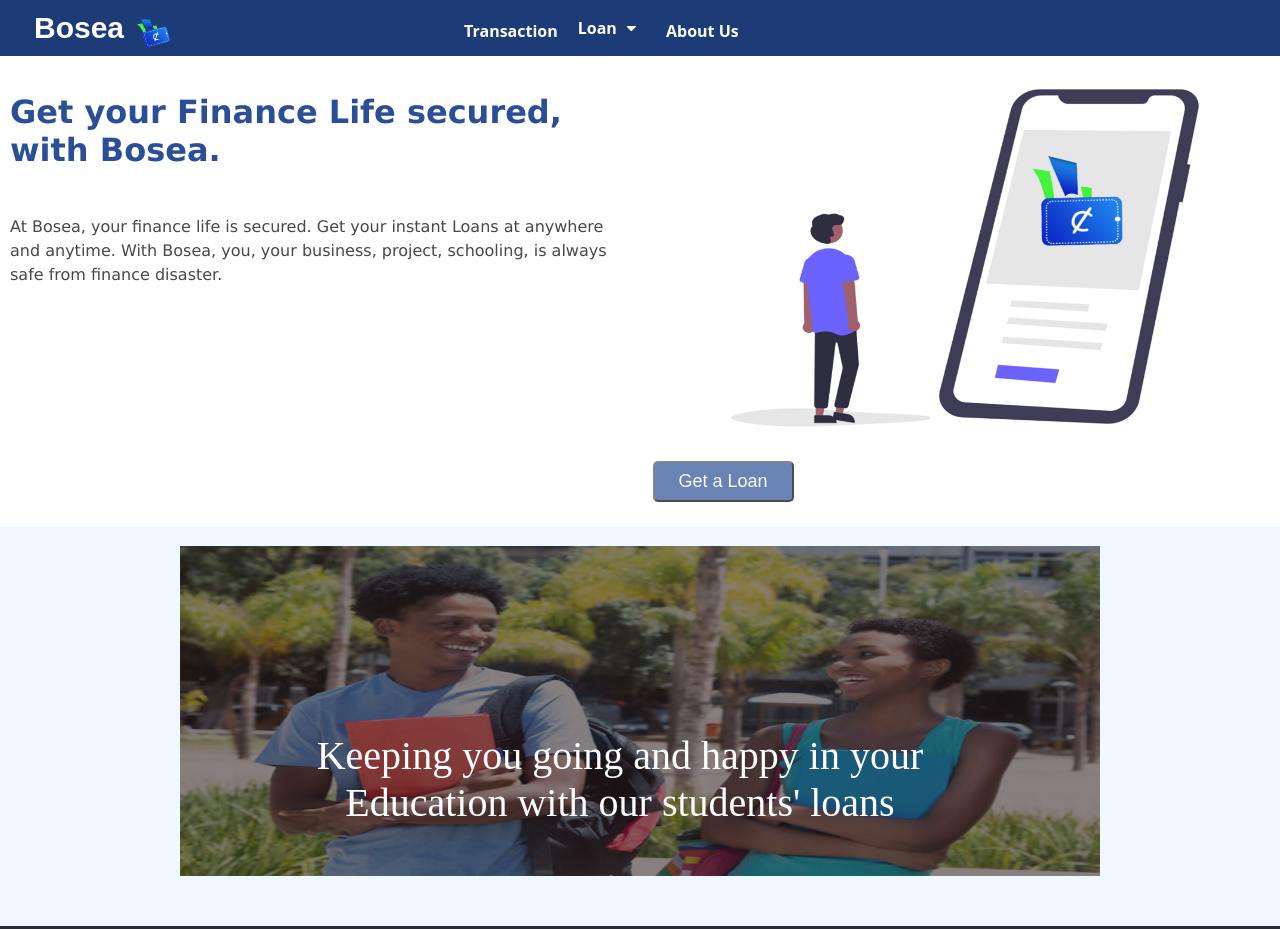
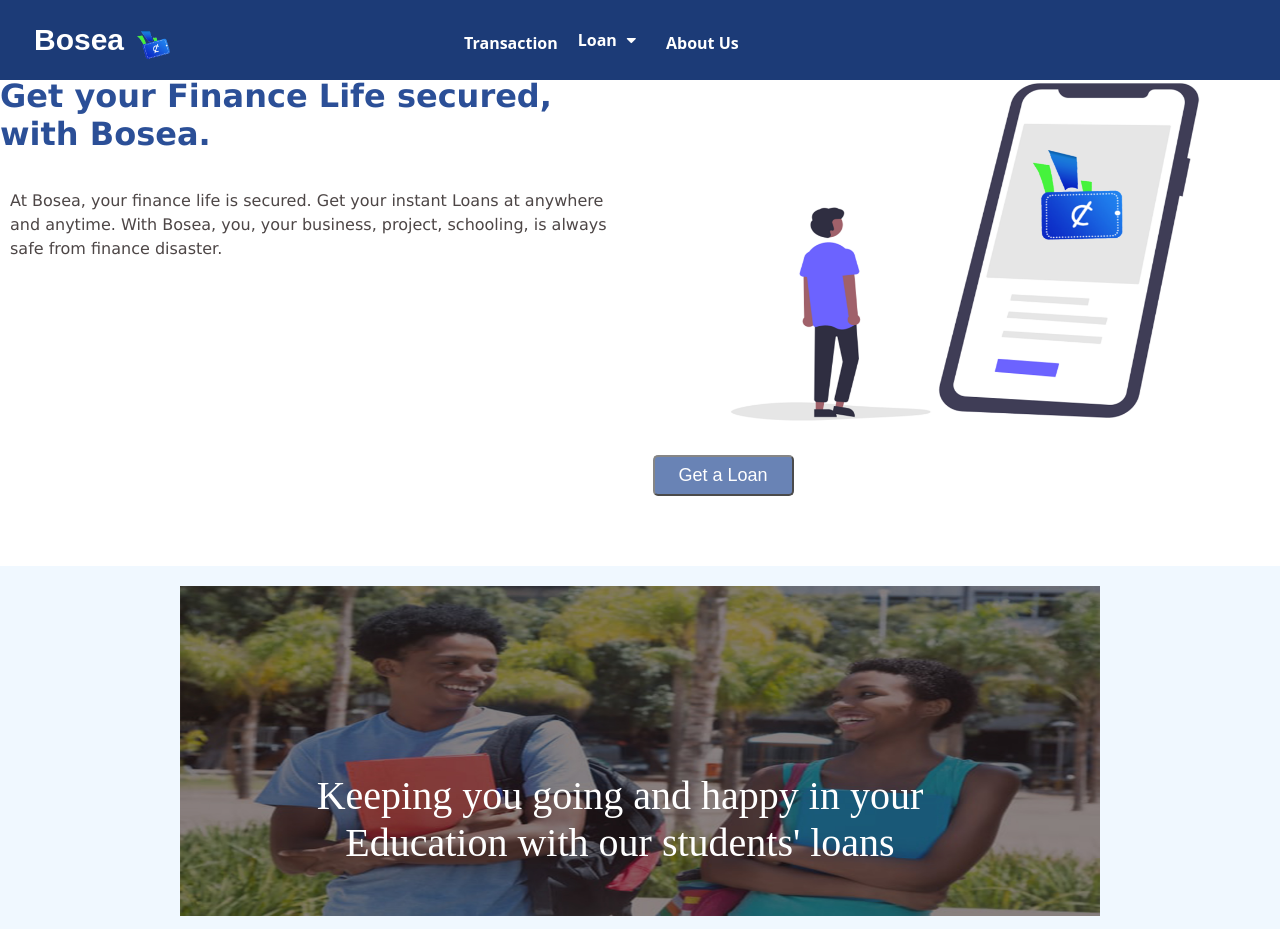
Before and after one commit to YawManuel/Bosea, a plain HTML site: page index.html in a window 1280 px wide. Shown: the top 929 px of the page. Drawn offline with Linux system fonts and the light colour scheme.

Commit message:
header fix

```diff
--- a/bosea.css
+++ b/bosea.css
@@ -88,10 +88,9 @@ i {
 /* Change the background color of the dropdown button when the dropdown content is shown */
 .droppdown:hover, .ynavlist:hover {background-color: #425AD2;}
 
-
 .main-header, .mobile-nav {
-  /* position: fixed; */
-  display: absolute;
+  position: fixed;
+  display: relative;
   height: 10%;
   z-index: 5;
 }
@@ -289,6 +288,14 @@ i {
   #side-menu-toggle {
     display: none;
   }
+
+  .main-header, .mobile-nav {
+    position: fixed;
+    /* display: absolute; */
+    height: 10%;
+    top: 0;
+    z-index: 5;
+  }
 }
 
 
@@ -298,11 +305,11 @@ i {
  display: relative;
 }
  .sec1, .sec2 {
-  height: 50vh;
+  /* height: 50px; */
   width: 100%;
 }
 .sec1 {
-  padding-bottom: 10vh;
+  padding-bottom: 50px;
 }
 .sec2 {
   margin-bottom: 50px;
@@ -313,7 +320,9 @@ i {
   font-size: 200%;
   font-weight: 800;
   color: #2b4f97;
-  padding: 10px;
+  padding-top: 50px;
+  /* margin-top: 50px;
+  padding: 10px; */
   align-items: center;
 }
 .sec1 p {
@@ -325,11 +334,11 @@ i {
 }
 
 .sec2 img {
-  /* display: absolute; */
+  display: absolute;
   height: 50vh;
   width: inherit;
   padding-top: 0;
-  margin: 0;
+  margin-top: 50px;
 }
 .sec2 button {
   display: inline-block;
@@ -353,13 +362,16 @@ i {
   .mainsec {
     display: grid;
     grid-gap: 25px;
-    padding: 0;
+    /* padding: 0; */
     align-content: center;
     list-style: none;
     grid-template-columns: 1fr 1fr;
   }
   .sec button span {
     font-size: 80px;
+  }
+  .sec2 h2 {
+    margin-top: 450px;
   }
   .sec2 button {
     margin-left: 0px;
```
